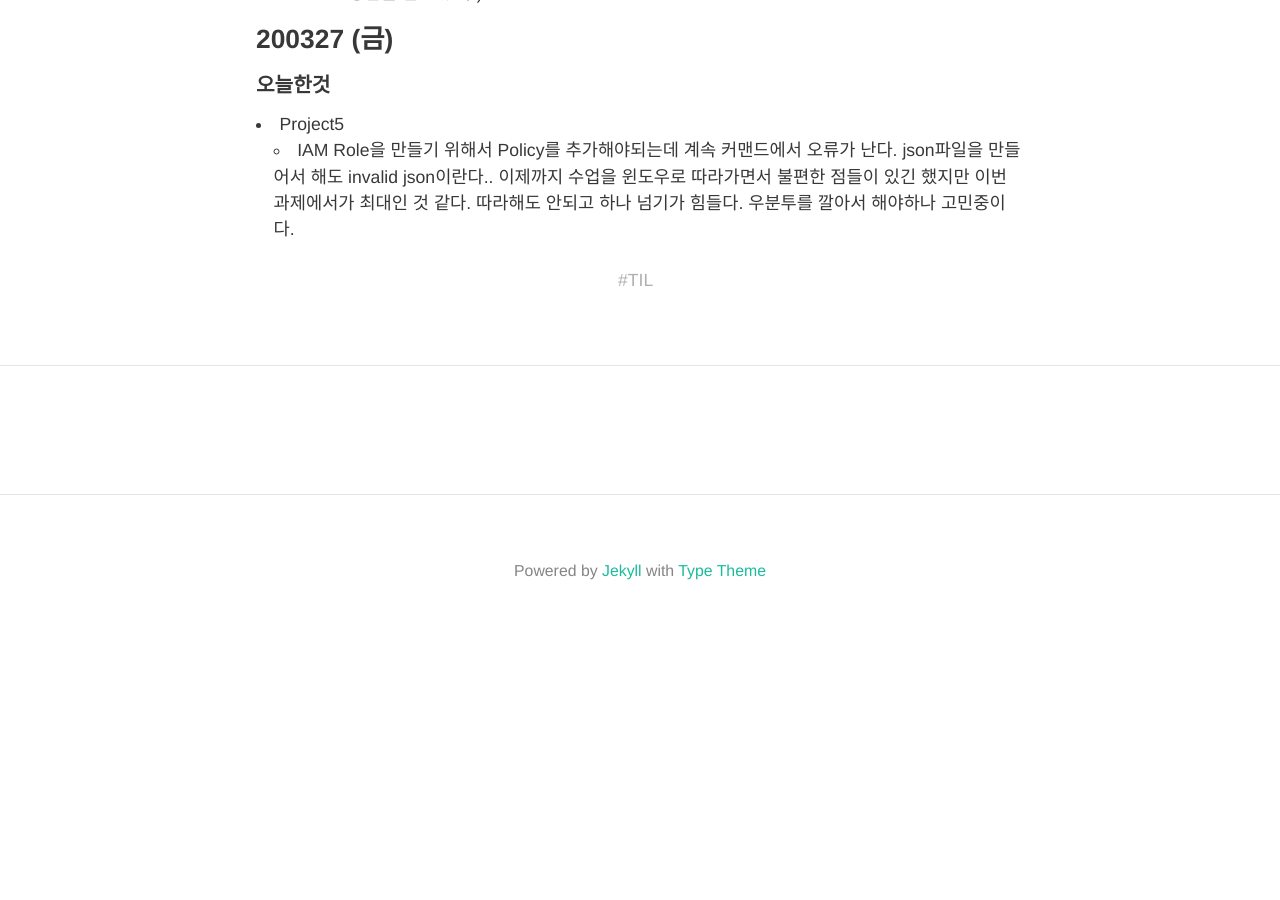
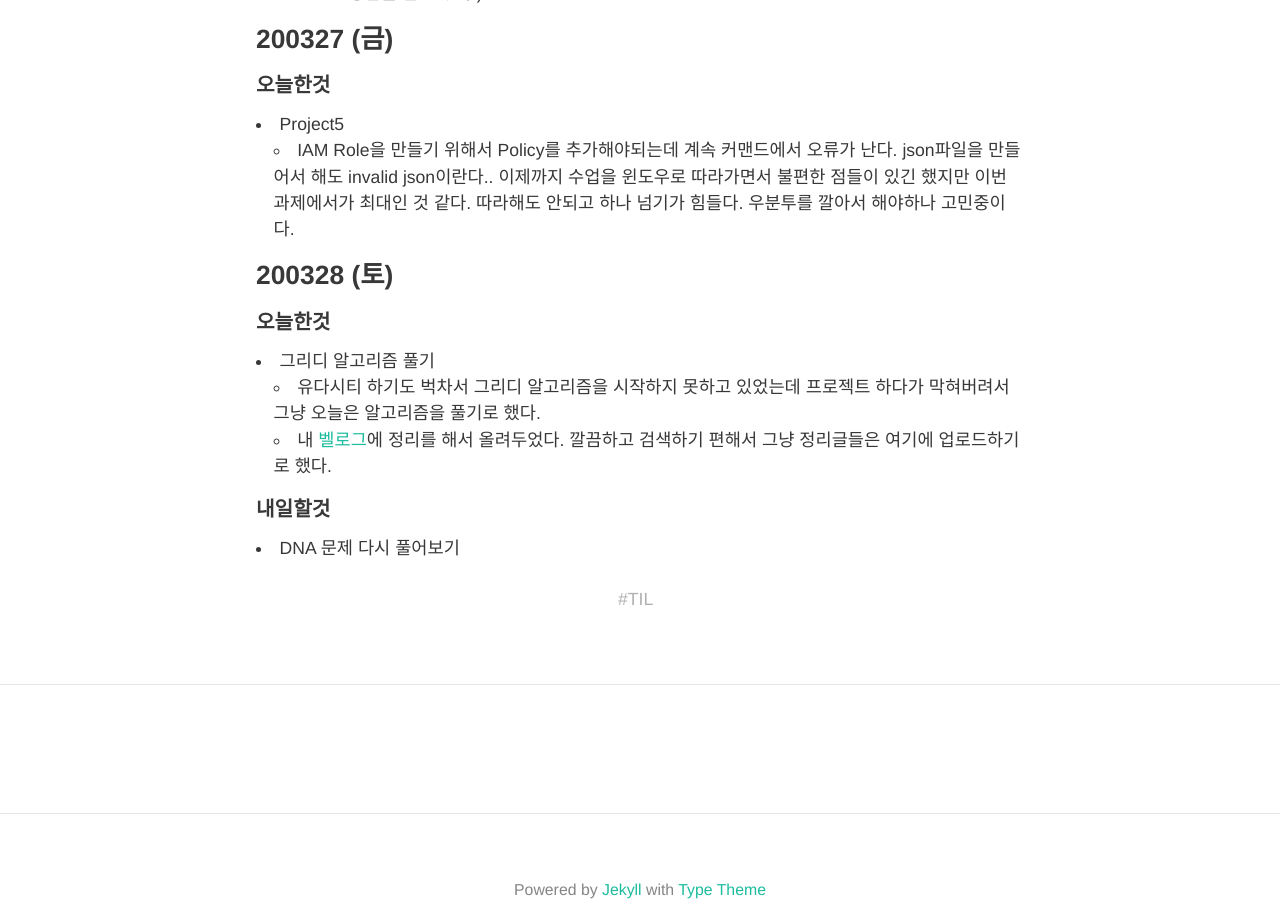
Before and after one commit to HyunlangBan/hyunlangban.github.io, a Jekyll site: the page built from _posts/TIL/2020-03-23-week-til.md, in a window 1280 px wide and 900 px high, scrolled down 2046 px. Built offline with Jekyll 4.4.1, drawn with Linux system fonts in a browser that asks for light colours; nearby versions of some CDN libraries; some web fonts are replaced; comment, search, counter and statistics services are not loaded; before the commit the page ends 2693 px from its top, so only the background shows below that.

Commit message:
Add 200328 TIL

```diff
--- a/_posts/TIL/2020-03-23-week-til.md
+++ b/_posts/TIL/2020-03-23-week-til.md
@@ -51,3 +51,12 @@ title: 200323-200329 TIL
 #### 오늘한것
 - Project5
   - IAM Role을 만들기 위해서 Policy를 추가해야되는데 계속 커맨드에서 오류가 난다. json파일을 만들어서 해도 invalid json이란다.. 이제까지 수업을 윈도우로 따라가면서 불편한 점들이 있긴 했지만 이번 과제에서가 최대인 것 같다. 따라해도 안되고 하나 넘기가 힘들다. 우분투를 깔아서 해야하나 고민중이다.
+
+### 200328 (토)
+#### 오늘한것
+- 그리디 알고리즘 풀기
+  - 유다시티 하기도 벅차서 그리디 알고리즘을 시작하지 못하고 있었는데 프로젝트 하다가 막혀버려서 그냥 오늘은 알고리즘을 풀기로 했다.
+  - 내 [벨로그](https://velog.io/@langssi)에 정리를 해서 올려두었다. 깔끔하고 검색하기 편해서 그냥 정리글들은 여기에 업로드하기로 했다.
+
+#### 내일할것
+- DNA 문제 다시 풀어보기
```
